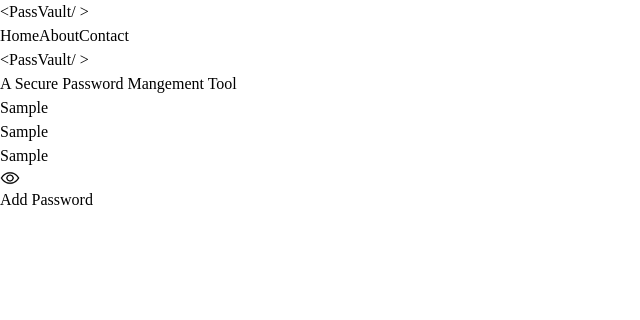
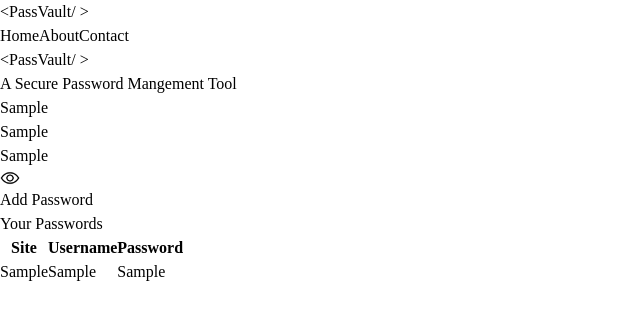
Before and after one commit to astikadarsh/Password-Manager, a React (Vite) app in the folder passwordmanager/: page / in a window 1280 px wide. Both pictures are taken after typing "Sample", "Sample", "Sample" into the empty fields and a click on the button "Add Password". Shown: the top 320 px of the page, without its empty margins (0-640 px from the left). Built offline with nearby package versions, Linux system fonts and the light colour scheme; some icons are missing.

Commit message:
eighth commit

```diff
--- a/passwordmanager/src/components/Manager.jsx
+++ b/passwordmanager/src/components/Manager.jsx
@@ -29,7 +29,7 @@
     const savePassword = () => {
         setPasswordArray([...passwordArray, form])
         localStorage.setItem("passwords", JSON.stringify([...passwordArray, form]))
-        console.log([...passwordArray,form])
+        console.log([...passwordArray, form])
     }
 
 
@@ -69,6 +69,28 @@
                         </lord-icon>
                         Add Password</button>
                 </div>
+                <div className="passwords">
+                    <h2 className='font-bold text-2xll py-4'>Your Passwords</h2>
+                    {passwordArray.length === 0 && <div>No Passwords To Show</div>}
+                    {passwordArray.length != 0 && <table className="table-auto w-full rounded-md overflow-hidden">
+                        <thead className='bg-green-800 text-white'>
+                            <tr>
+                                <th className=' py-2'>Site</th>
+                                <th className=' py-2'>Username</th>
+                                <th className=' py-2'>Password</th>
+                            </tr>
+                        </thead>
+                        <tbody className='bg-green-100'>
+                            {passwordArray.map((item,index) => {
+                                return <tr key={index}>
+                                    <td className='py-2 border border-white text-center w-32'>{item.site}</td>
+                                    <td className='py-2 border border-white text-center w-32'>{item.username}</td>
+                                    <td className='py-2 border border-white text-center w-32'>{item.password}</td>
+                                </tr>
+                            })}
+                        </tbody>
+                    </table>}
+                </div>
             </div>
         </>
     )
```
